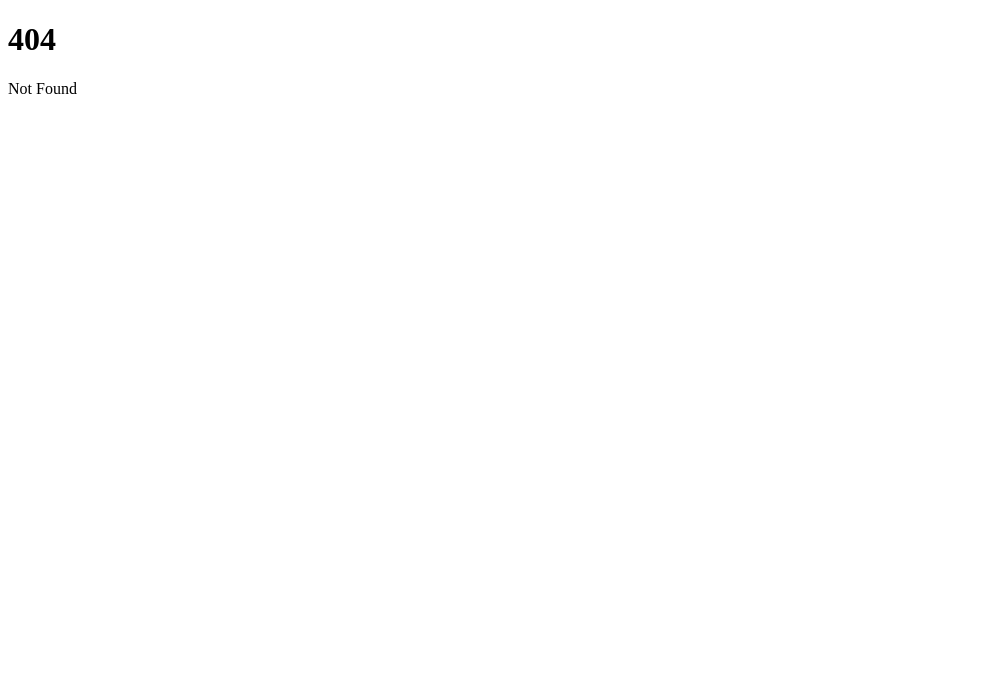
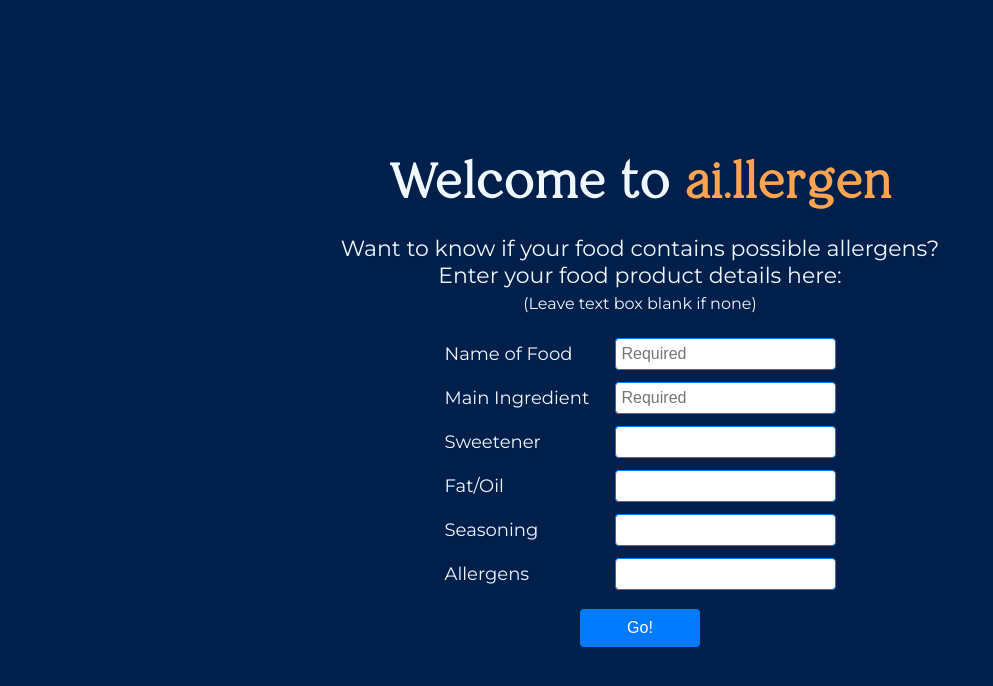
Before and after one commit to splasherzz/food-allergen-detector, a SvelteKit app in the folder web app/: page /sandbox in a window 1280 px wide. Before the commit this address had no page. Shown: the top 686 px of the page, without its empty margins (0-993 px from the left). Built offline with nearby package versions, Linux system fonts and the light colour scheme.

Commit message:
create sandbox page and changed heading font

```diff
--- /dev/null
+++ b/web app/src/routes/sandbox/+page.svelte
@@ -0,0 +1,238 @@
+<script lang="ts">
+    import "@fontsource/montserrat";
+    import axios from "axios";
+    import { goto } from "$app/navigation";
+    import { food, formValues } from "../../export.js";
+
+    let isLoading = false;
+
+    async function onSubmit() {
+        isLoading = true;
+        let formData = $formValues;
+
+        for (const key in formData) {
+            if (formData[key] === "") {
+                formData[key] = "None";
+            }
+        }
+
+        console.log(formData);
+        const res = await axios.post(
+            "https://splasherz.pythonanywhere.com/predict",
+            {
+                food_product: $formValues.product,
+                main_ingredient: $formValues.ingre,
+                sweetener: $formValues.sweet,
+                fat_oil: $formValues.fat,
+                seasoning: $formValues.seas,
+                allergens: $formValues.aller,
+            },
+            {
+                headers: {
+                    "Content-Type": "multipart/form-data",
+                },
+            }
+        );
+
+        $formValues.pred = res.data;
+        console.log($formValues.pred);
+        isLoading = false;
+        food.set(formData.product);
+        goto("/result");
+    }
+</script>
+
+<main>
+    <div class="all">
+        <h1 style="margin-bottom: 18px;">
+            Welcome to&nbsp;<span class="ai">ai.llergen</span>
+        </h1>
+        <label for="name" class="prompt"
+            >Want to know if your food contains possible allergens?</label
+        >
+        <label for="name" class="prompt" style="margin-bottom: 5px;"
+            >Enter your food product details here:</label
+        >
+        <label for="name" class="prompt2" style="margin-bottom: 25px;"
+            >(Leave text box blank if none)</label
+        >
+
+        <form on:submit|preventDefault={onSubmit}>
+            <div class="form-group">
+                <label for="product" class="textlabel">Name of Food</label>
+                <input
+                    class="form"
+                    type="text"
+                    bind:value={$formValues.product}
+                    required
+                    placeholder="Required"
+                />
+            </div>
+            <div class="form-group">
+                <label for="ingre" class="textlabel">Main Ingredient</label>
+                <input
+                    class="form"
+                    type="text"
+                    bind:value={$formValues.ingre}
+                    required
+                    placeholder="Required"
+                />
+            </div>
+            <div class="form-group">
+                <label for="sweet" class="textlabel">Sweetener</label>
+                <input
+                    class="form"
+                    type="text"
+                    bind:value={$formValues.sweet}
+                />
+            </div>
+            <div class="form-group">
+                <label for="fat" class="textlabel">Fat/Oil</label>
+                <input class="form" type="text" bind:value={$formValues.fat} />
+            </div>
+            <div class="form-group">
+                <label for="seas" class="textlabel">Seasoning</label>
+                <input class="form" type="text" bind:value={$formValues.seas} />
+            </div>
+            <div class="form-group">
+                <label for="aller" class="textlabel">Allergens</label>
+                <input
+                    class="form"
+                    type="text"
+                    bind:value={$formValues.aller}
+                />
+            </div>
+            <div
+                style="display: flex; align-items: center; justify-content: center;"
+            >
+                <button type="submit" class="go">Go!</button>
+
+                {#if isLoading}
+                    <div class="loader" />
+                {/if}
+            </div>
+        </form>
+    </div>
+</main>
+
+<style>
+    @font-face {
+        font-family: "RestoraExtraLight";
+        src: url("/fonts/RestoraExtraLight.otf") format("opentype");
+    }
+
+    :global(body) {
+        background: #011f4b;
+    }
+
+    .all {
+        display: flex;
+        flex-direction: column;
+        box-sizing: border-box;
+        justify-content: center;
+        align-items: center;
+        height: 93vh;
+    }
+
+    h1 {
+        display: flex;
+        justify-content: center;
+        align-items: center;
+        font-family: 'RestoraExtraLight', sans-serif;
+        font-size: 3em;
+        color: aliceblue;
+    }
+
+    .ai {
+        color: #ffa552;
+    }
+    .prompt {
+        font-family: "Montserrat", sans-serif;
+        font-weight: 200;
+        font-size: 22px;
+        color: aliceblue;
+    }
+
+    .prompt2 {
+        font-family: "Montserrat", sans-serif;
+        font-weight: 200;
+        font-size: 16px;
+        color: aliceblue;
+    }
+
+    .textlabel {
+        font-family: "Montserrat", sans-serif;
+        font-weight: 300;
+        font-size: 18px;
+        color: aliceblue;
+        margin-right: 10px;
+        width: 160px;
+    }
+
+    .form-group {
+        display: flex;
+        align-items: center;
+        margin-bottom: 12px;
+    }
+
+    .form {
+        flex: 1;
+        padding: 6px;
+        border: 1px solid #007bff;
+        border-radius: 4px;
+        font-size: 16px;
+        color: #333;
+        outline: none;
+    }
+
+    .form:focus {
+        border-color: #0056b3;
+        box-shadow: 0 0 0 2px rgba(0, 123, 255, 0.25);
+    }
+
+    .go {
+        background-color: #007bff;
+        color: #fff;
+        padding: 10px 20px;
+        border: none;
+        border-radius: 4px;
+        font-size: 16px;
+        cursor: pointer;
+        margin-top: 7px;
+        width: 120px;
+    }
+
+    .go:hover {
+        background-color: #0056b3;
+    }
+
+    .go:active {
+        background-color: #003980;
+    }
+
+    .loading-container {
+        display: flex;
+        justify-content: center;
+        align-items: center;
+        height: 100vh;
+    }
+
+    .loader {
+        border: 7px solid #f3f3f3;
+        border-top: 7px solid #3498db;
+        border-radius: 50%;
+        width: 20px;
+        height: 20px;
+        animation: spin 2s linear infinite;
+        margin-left: 15px;
+    }
+
+    @keyframes spin {
+        0% {
+            transform: rotate(0deg);
+        }
+        100% {
+            transform: rotate(360deg);
+        }
+    }
+</style>
```
Also changed, not shown: web app/static/fonts/RestoraExtraLight.otf (added).
